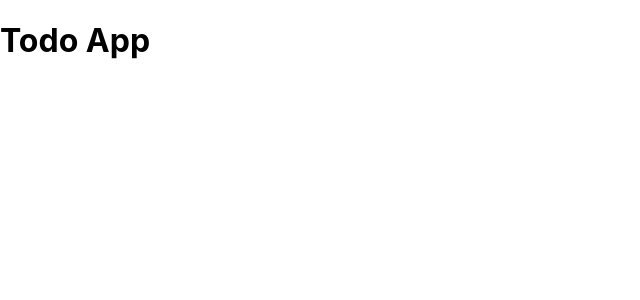
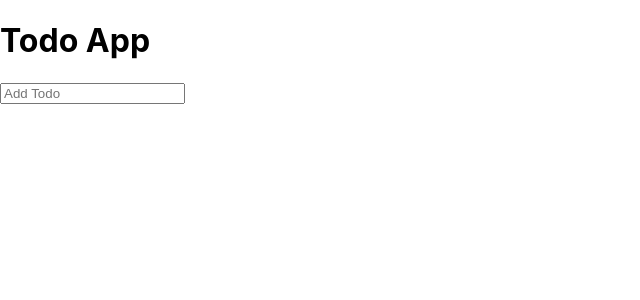
Before and after one commit to Valentino30/Todo_App_React_Typescript_RTL_Cypress_Netlify, a React (Create React App) app: page / in a window 1280 px wide. Shown: the top 300 px of the page, without its empty margins (0-640 px from the left). Built offline with nearby package versions, Linux system fonts and the light colour scheme.

Commit message:
Add todo list

```diff
--- a/src/App.tsx
+++ b/src/App.tsx
@@ -1,7 +1,48 @@
+import {
+  useRef,
+  useState,
+  FormEvent,
+  ChangeEvent,
+  MutableRefObject,
+} from "react";
+
+type Todo = { id: number; name: string };
+
 function App() {
+  const [todos, setTodos] = useState<Todo[]>([]);
+  const [newTodo, setNewTodo] = useState<Todo>();
+
+  const input = useRef() as MutableRefObject<HTMLInputElement>;
+
+  const handleChange = (e: ChangeEvent<HTMLInputElement>) => {
+    setNewTodo({ id: todos.length + 1, name: e.target.value });
+  };
+
+  const handleSubmit = (e: FormEvent<HTMLFormElement>) => {
+    e.preventDefault();
+    if (newTodo) {
+      setTodos((todos) => [newTodo, ...todos]);
+      input.current.value = "";
+    }
+  };
+
   return (
     <div>
       <h1>Todo App</h1>
+      <form onSubmit={handleSubmit}>
+        <input
+          onChange={handleChange}
+          placeholder="Add Todo"
+          ref={input}
+          type="text"
+          name="todo"
+        />
+      </form>
+      <ul>
+        {todos.map((todo) => (
+          <li key={todo.id}>{todo.name}</li>
+        ))}
+      </ul>
     </div>
   );
 }
```
